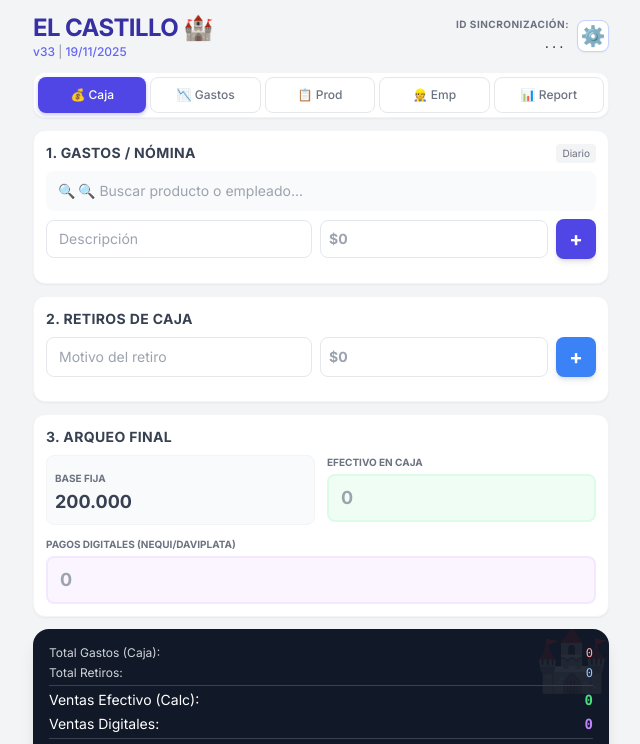
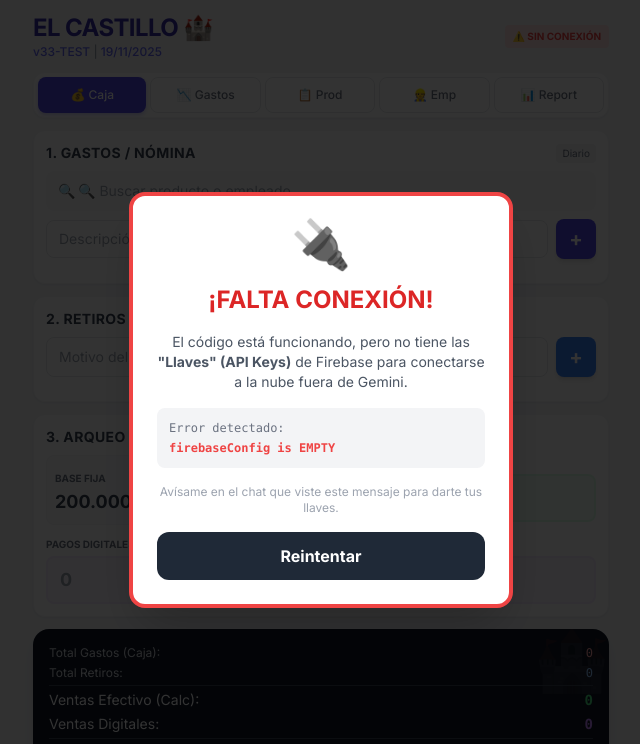
Before and after one commit to JAHCK2/castillo-sabor-app, a plain HTML site: page index.html in a window 1280 px wide. Shown: the top 744 px of the page, without its empty margins (319-959 px from the left). Drawn offline with nearby package versions, Linux system fonts and the light colour scheme.

Commit message:
v33 test

```diff
--- a/index.html
+++ b/index.html
@@ -10,7 +10,7 @@
 <meta name="theme-color" content="#4338ca">
 <link rel="apple-touch-icon" href="https://img.icons8.com/fluency/96/castle.png">
 <link rel="icon" type="image/png" href="https://img.icons8.com/fluency/96/castle.png">
-<title>EL CASTILLO DEL SABOR 🏰 v33</title>
+<title>EL CASTILLO DEL SABOR 🏰 v33-TEST</title>
 <script src="https://cdn.tailwindcss.com"></script>
 <link href="https://fonts.googleapis.com/css2?family=Inter:wght@400;500;600;700&display=swap" rel="stylesheet">
 <style>
@@ -72,13 +72,30 @@ body{font-family:'Inter',sans-serif; -webkit-tap-highlight-color: transparent; o
     </div>
 </div>
 
+<!-- AVISO DE ERROR DE CONFIGURACIÓN (Nuevo para diagnóstico) -->
+<div id="config-error-alert" class="hidden fixed inset-0 bg-black bg-opacity-80 z-[200] flex items-center justify-center p-4">
+    <div class="bg-white rounded-2xl p-6 max-w-sm w-full text-center space-y-4 shadow-2xl border-4 border-red-500">
+        <div class="text-5xl">🔌</div>
+        <h2 class="text-2xl font-extrabold text-red-600">¡FALTA CONEXIÓN!</h2>
+        <p class="text-gray-600 text-sm">
+            El código está funcionando, pero no tiene las <strong>"Llaves" (API Keys)</strong> de Firebase para conectarse a la nube fuera de Gemini.
+        </p>
+        <div class="bg-gray-100 p-3 rounded-lg text-left">
+            <p class="text-xs font-mono text-gray-500 mb-1">Error detectado:</p>
+            <code class="text-xs font-bold text-red-500 block">firebaseConfig is EMPTY</code>
+        </div>
+        <p class="text-xs text-gray-400">Avísame en el chat que viste este mensaje para darte tus llaves.</p>
+        <button onclick="location.reload()" class="w-full py-3 bg-gray-800 text-white rounded-xl font-bold">Reintentar</button>
+    </div>
+</div>
+
 <div id="app-wrapper" class="app-container p-3 pb-24">
     <!-- Header Compacto -->
     <header class="mb-3 no-print flex flex-col gap-2">
         <div class="flex justify-between items-center">
             <div>
                 <h1 class="text-2xl font-extrabold text-indigo-800 tracking-tight">EL CASTILLO 🏰</h1>
-                <p class="text-xs text-indigo-500 font-medium">v33 <span class="text-gray-400">|</span> <span id="fecha-actual"></span></p>
+                <p class="text-xs text-indigo-500 font-medium">v33-TEST <span class="text-gray-400">|</span> <span id="fecha-actual"></span></p>
             </div>
             <div id="auth-status" class="text-right flex items-center gap-2">
                 <!-- ID Maestra Visible -->
@@ -333,11 +350,14 @@ import { getAuth, signInAnonymously, signInWithCustomToken, onAuthStateChanged }
 import { getFirestore, doc, setDoc, addDoc, getDoc, getDocs, deleteDoc, onSnapshot, collection, query, where, writeBatch, serverTimestamp } from "https://www.gstatic.com/firebasejs/11.6.1/firebase-firestore.js";
 
 const appId = typeof __app_id!=='undefined'?__app_id:'default-app';
+// INTENTO DE CARGA DE CONFIGURACIÓN:
+// 1. Si estamos en Gemini, __firebase_config existe y tiene las llaves.
+// 2. Si estamos en Netlify, __firebase_config NO existe, y devuelve un objeto vacío {}.
 const firebaseConfig = JSON.parse(typeof __firebase_config!=='undefined'?__firebase_config:'{}');
+
 const initialAuthToken = typeof __initial_auth_token!=='undefined'?__initial_auth_token:null;
 const BASE = 200000;
 const MASTER_KEY = 'masterUserId';
-// ID Maestra de tu negocio (se usa si no se ha configurado otra)
 const HARDCODED_MASTER_ID = '16417928698688070577';
 
 const PRE_GASTOS = [{nombre:"Naranjas",tipo:"variable"},{nombre:"Buñuelos",tipo:"fijo",precio:1000},{nombre:"Carne",tipo:"variable"},{nombre:"Pollo",tipo:"variable"},{nombre:"Verduras",tipo:"variable"},{nombre:"Mora",tipo:"variable"},{nombre:"Avena",tipo:"fijo",precio:5000},{nombre:"Servilletas",tipo:"fijo",precio:3000},{nombre:"Bolsas",tipo:"fijo",precio:2000},{nombre:"Jabón",tipo:"fijo",precio:6000},{nombre:"Cloro",tipo:"fijo",precio:4000},{nombre:"Café",tipo:"variable"},{nombre:"Azúcar",tipo:"fijo",precio:4500},{nombre:"Queso",tipo:"variable"},{nombre:"Harina Trigo",tipo:"fijo",precio:4500},{nombre:"Harina Maíz",tipo:"fijo",precio:4200},{nombre:"Sal",tipo:"fijo",precio:1500},{nombre:"Leche",tipo:"fijo",precio:4800},{nombre:"Huevos",tipo:"variable"},{nombre:"Vasos",tipo:"fijo",precio:3000}];
@@ -355,7 +375,14 @@ const fmtTime = d => new Date(d).toLocaleTimeString('es-CO',{hour:'numeric',minu
 const norm = s => s?s.toString().normalize("NFD").replace(/[\u0300-\u036f]/g,"").toLowerCase():'';
 
 async function init(){
-    if(!Object.keys(firebaseConfig).length) return;
+    // DIAGNÓSTICO DE LLAVES: Si el objeto firebaseConfig está vacío, mostramos la alerta roja.
+    if(!Object.keys(firebaseConfig).length) {
+        console.error("ERROR CRÍTICO: No hay configuración de Firebase.");
+        document.getElementById('config-error-alert').classList.remove('hidden');
+        $('auth-status').innerHTML = '<span class="text-red-500 font-bold bg-red-100 px-2 py-1 rounded text-[10px]">⚠️ SIN CONEXIÓN</span>';
+        return; // Detenemos la ejecución para que no intente conectarse sin llaves
+    }
+
     const app=initializeApp(firebaseConfig); db=getFirestore(app); auth=getAuth(app);
 
     // 1. Autenticación (Prioridad: Token > Anónimo)
@@ -365,11 +392,9 @@ async function init(){
     onAuthStateChanged(auth,u=>{
         if(u){
             // LOGICA DE SINCRONIZACIÓN MULTI-DISPOSITIVO (GITHUB DEPLOYMENT)
-            // Si es un dispositivo nuevo, usamos la ID Maestra Hardcodeada para que vea los datos automáticamente.
             let storedId = localStorage.getItem(MASTER_KEY);
 
             if (!storedId) {
-                // Es la primera vez en este dispositivo: Forzamos conexión a la base de datos maestra
                 localStorage.setItem(MASTER_KEY, HARDCODED_MASTER_ID);
                 storedId = HARDCODED_MASTER_ID;
             }
```
